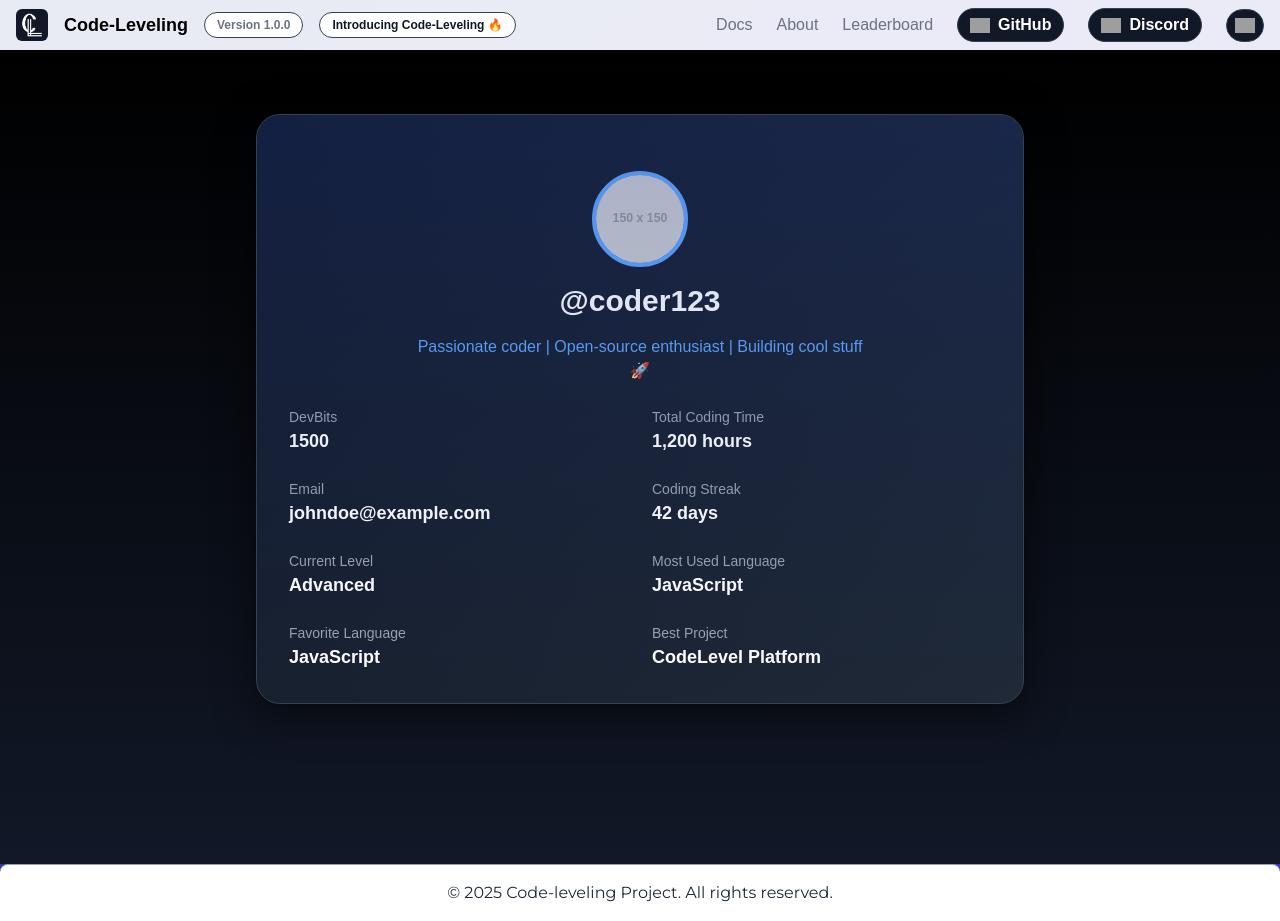
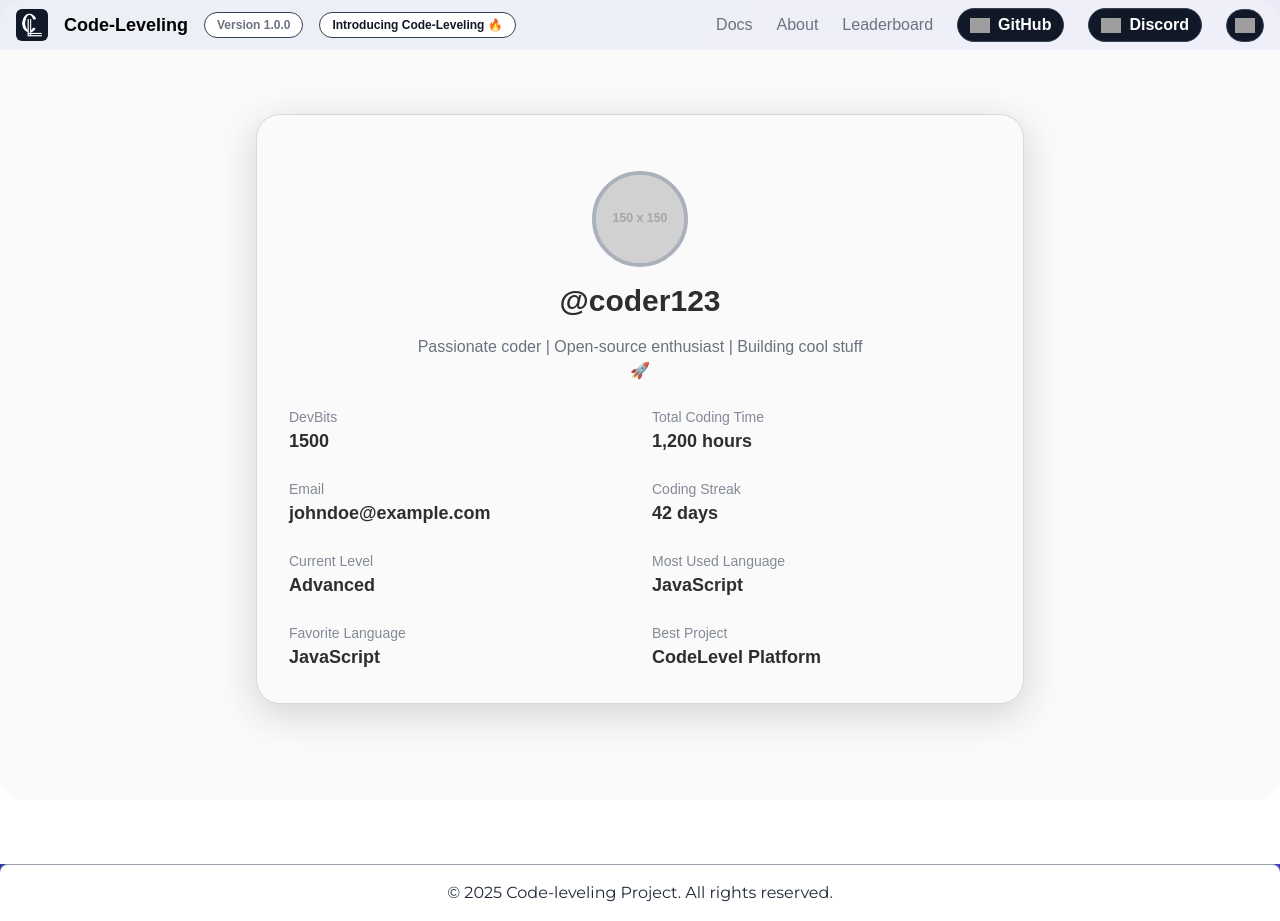
Before and after one commit to 0Armaan025/code-leveling, a Next.js app: page /user/Alice in a window 1280 px wide. Built offline with nearby package versions, Linux system fonts and the light colour scheme; grey boxes are pictures that could not be loaded; a web font is replaced by a local one.

Commit message:
what si happening

```diff
--- a/src/app/user/[name]/page.tsx
+++ b/src/app/user/[name]/page.tsx
@@ -1,12 +1,22 @@
 "use client";
-import React, { useState, useEffect, useRef } from "react";
-import * as THREE from "three";
+
+import React, { useState, useEffect } from "react";
 import { usePathname } from "next/navigation";
+import { useTheme } from "next-themes";
 
 const UserPage = () => {
-    const name = usePathname(); // Get the dynamic [name] parameter from the URL
+    const { theme } = useTheme();
+    const [isMounted, setIsMounted] = useState(false);
 
-    const [userData, setUserData] = useState<any>({
+    const name = usePathname();
+    const [userData, setUserData] = useState<any>(null);
+
+
+    // Prevent hydration errors by ensuring client-side rendering
+    useEffect(() => {
+        setIsMounted(true);
+
+        setUserData({
             developerName: "coder123",
             email: "johndoe@example.com",
             devBits: 1500,
@@ -18,98 +28,47 @@ const UserPage = () => {
             currentLevel: "Advanced",
             favoriteLanguage: "JavaScript",
         });
-
-    // Three.js Effect
-    const threeContainerRef = useRef<HTMLDivElement>(null);
-
-    useEffect(() => {
-        if (!threeContainerRef.current) return;
-
-        const scene = new THREE.Scene();
-        const camera = new THREE.PerspectiveCamera(
-            75,
-            threeContainerRef.current.clientWidth / threeContainerRef.current.clientHeight,
-            0.1,
-            1000
-        );
-        const renderer = new THREE.WebGLRenderer({ alpha: true });
-        renderer.setSize(
-            threeContainerRef.current.clientWidth,
-            threeContainerRef.current.clientHeight
-        );
-        threeContainerRef.current.appendChild(renderer.domElement);
-
-        const geometry = new THREE.TorusGeometry(1, 0.4, 16, 100);
-        const material = new THREE.MeshStandardMaterial({ color: 0x00ffcc });
-        const torus = new THREE.Mesh(geometry, material);
-        scene.add(torus);
-
-        const light = new THREE.PointLight(0xffffff, 1, 100);
-        light.position.set(10, 10, 10);
-        scene.add(light);
-
-        const ambientLight = new THREE.AmbientLight(0x404040);
-        scene.add(ambientLight);
-
-        camera.position.z = 5;
-
-        // Add mouse tracking for 3D rotation
-        const onMouseMove = (event: MouseEvent) => {
-            const { clientX, clientY } = event;
-            const { innerWidth, innerHeight } = window;
-
-            const xRotation = ((clientY / innerHeight) - 0.5) * Math.PI;
-            const yRotation = ((clientX / innerWidth) - 0.5) * Math.PI;
-
-            torus.rotation.x = xRotation;
-            torus.rotation.y = yRotation;
-        };
-
-        window.addEventListener("mousemove", onMouseMove);
-
-        const animate = () => {
-            requestAnimationFrame(animate);
-            renderer.render(scene, camera);
-        };
-        animate();
-
-        return () => {
-            window.removeEventListener("mousemove", onMouseMove);
-            threeContainerRef.current?.removeChild(renderer.domElement);
-        };
     }, []);
 
+    // Ensure component only renders after mounting
+    if (!isMounted || !userData) return null;
+
     return (
-        <div className="userPage min-h-screen cursor-pointer transition-all hover:scale-105 bg-gradient-to-b from-black to-gray-900 flex flex-col items-center justify-start pt-16 relative z-10 ">
-            {/* Three.js Container */}
-            <div
-                ref={threeContainerRef}
-                className="absolute inset-0 pointer-events-none"
-                style={{ zIndex: -1 }}
-            ></div>
-
+        <div className={`userPage overflow-x-hidden min-h-screen cursor-pointer transition-all hover:scale-105 flex flex-col items-center justify-start pt-16    z-10
+            ${theme === "dark" ? "bg-gradient-to-b from-black to-gray-900 text-white" : "bg-white text-black"}
+        `}>
             {/* User Card */}
             <div
-                className="relative mb-40 w-[90%] max-w-3xl bg-gradient-to-br from-gray-900 to-gray-800 rounded-3xl border border-gray-700 shadow-lg flex flex-col items-center space-y-6 p-8"
-                style={{ boxShadow: "0 10px 40px rgba(0, 0, 0, 0.6)" }}
+                className={` mb-40 w-[90%] max-w-3xl rounded-3xl border shadow-lg flex flex-col items-center space-y-6 p-8
+                ${theme === "dark" ? "bg-gradient-to-br from-gray-900 to-gray-800 border-gray-700" : "bg-white border-gray-300"}
+                `}
+                style={{ boxShadow: "0 10px 40px rgba(0, 0, 0, 0.2)" }}
             >
-                <div className="absolute inset-0 bg-gradient-to-b from-blue-800 to-transparent opacity-20 rounded-3xl"></div>
+                <div className={`absolute inset-0 rounded-3xl opacity-20
+                    ${theme === "dark" ? "bg-gradient-to-b from-blue-800 to-transparent" : "bg-gray-200"}
+                `}></div>
 
                 {/* Profile Section */}
                 <div className="flex flex-col items-center space-y-4">
-                    <div className="w-24 h-24 rounded-full bg-blue-600 flex items-center justify-center overflow-hidden border-4 border-blue-400">
+                    <div className={`w-24 h-24 rounded-full flex items-center justify-center overflow-hidden border-4
+                        ${theme === "dark" ? "bg-blue-600 border-blue-400" : "bg-gray-300 border-gray-400"}
+                    `}>
                         <img
                             src="https://via.placeholder.com/150"
                             alt="Profile"
                             className="w-full h-full object-cover"
                         />
                     </div>
-                    <h1 className="text-3xl font-extrabold text-white">@{userData.developerName}</h1>
-                    <p className="text-blue-400 text-center max-w-md">{userData.bio}</p>
+                    <h1 className="text-3xl font-extrabold" suppressHydrationWarning>
+                        @{userData.developerName}
+                    </h1>
+                    <p className={`text-center max-w-md ${theme === "dark" ? "text-blue-400" : "text-gray-600"}`}>
+                        {userData.bio}
+                    </p>
                 </div>
 
                 {/* User Details Section */}
-                <div className="grid grid-cols-2 gap-6 w-full text-white">
+                <div className="grid grid-cols-2 gap-6 w-full">
                     {[
                         ["DevBits", "devBits"],
                         ["Total Coding Time", "totalCodingTime"],
@@ -121,15 +80,12 @@ const UserPage = () => {
                         ["Best Project", "bestProject"],
                     ].map(([label, key]) => (
                         <div key={key}>
-                            <label className="text-sm text-gray-400 block">{label}</label>
+                            <label className="text-sm text-gray-500 block">{label}</label>
                             <p className="text-lg font-semibold">{userData[key]}</p>
                         </div>
                     ))}
                 </div>
             </div>
-
-            {/* Footer Section */}
-
         </div>
     );
 };
```
Also changed, not shown: src/app/leaderboard/page.tsx (+63 -19 lines). Lines whose indentation alone changed are shown as unchanged.
